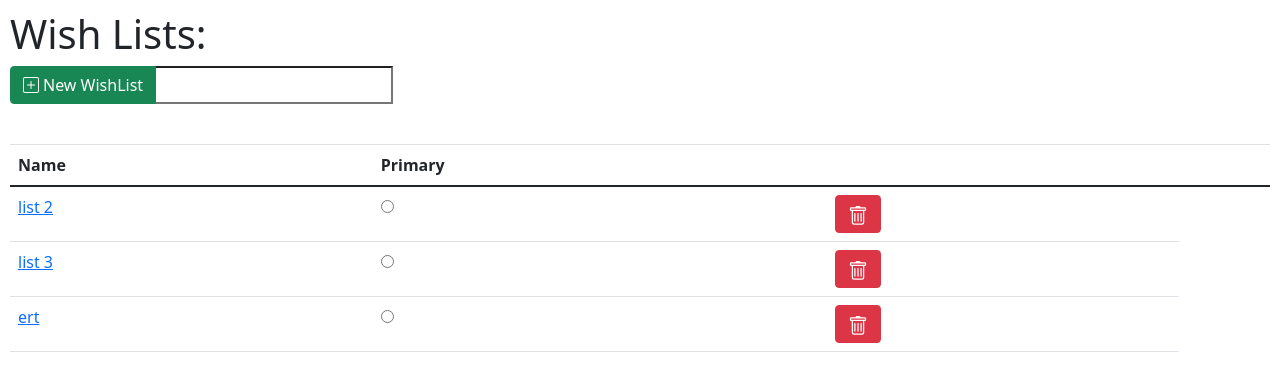
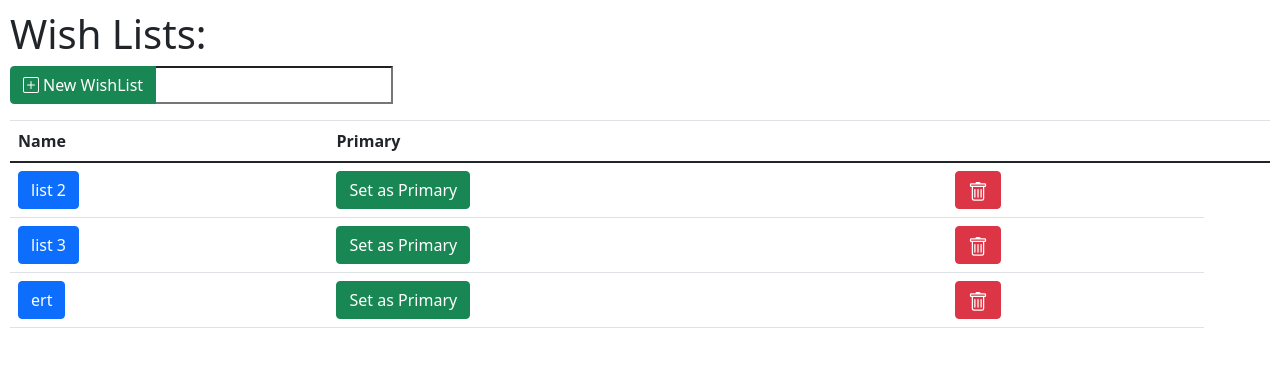
Before and after one commit to camilailiberg/GeekText, a Django app: page /wishlist/ in a window 1280 px wide. Shown: the part 59-450 px from the top of the page. Run offline with Django 3.2, Linux system fonts and the light colour scheme; a user stored in the database is signed in; data comes from the database, SQL or seed files in the repository; both versions use the stored data as it was after the commit; some libraries are stand-ins or nearby versions.

Commit message:
User can acces book view from cart and wish lists. User can set a primary wishlistand remove the primary status if they want. User can transfer books between wishlists. User can add books to their wishlists from book detail view

```diff
--- a/CEN_Library_Project/bookdetails/templates/bookdetails/book_detail.html
+++ b/CEN_Library_Project/bookdetails/templates/bookdetails/book_detail.html
@@ -102,7 +102,7 @@
 
                 <div class="row align-items-center">
                     <div class="col" style="text-align: center;">
-                        <a href="#" class="text-decoration-none" style="color: #68836a">
+                        <button onclick="window.location.href='http://127.0.0.1:8000/wishlist/addbooktowishlist/{{book.id}}/{{book.id}}';" type="button" class="btn btn-primary">
                             <svg xmlns="http://www.w3.org/2000/svg" width="25" height="25" fill="currentColor"
                                  class="bi bi-bookmark-heart" viewBox="0 0 16 16" data-darkreader-inline-fill=""
                                  style="--darkreader-inline-fill: currentColor;">
@@ -111,7 +111,7 @@
                                 <path d="M2 2a2 2 0 0 1 2-2h8a2 2 0 0 1 2 2v13.5a.5.5 0 0 1-.777.416L8 13.101l-5.223 2.815A.5.5 0 0 1 2 15.5V2zm2-1a1 1 0 0 0-1 1v12.566l4.723-2.482a.5.5 0 0 1 .554 0L13 14.566V2a1 1 0 0 0-1-1H4z"></path>
                             </svg>
                             Add to WishList
-                        </a>
+                        </button>
                     </div>
 
                     <div class="col">
--- a/CEN_Library_Project/bookdetails/views.py
+++ b/CEN_Library_Project/bookdetails/views.py
@@ -69,8 +69,6 @@ def move_book_to_cart(request, bookid):
                 item.save()
                 cart.save()
                 return redirect('index', bookid)
-                # return redirect('cart')
         cartitem = ShoppingCartItem.objects.all()
         cartitem.create(shoppingcart=cart, book=bk, quantity=1, ordered=False, savedforlater=False)
         return redirect('index', bookid)
-        # return redirect('cart')
--- a/CEN_Library_Project/wishlist/models.py
+++ b/CEN_Library_Project/wishlist/models.py
@@ -9,7 +9,7 @@ from bookdetails.models import Book
 
 class WishList(models.Model):
     name = models.CharField(max_length=200)
-    primary = models.BooleanField(True, False)
+    primary = models.BooleanField(default=False)
     user = models.ForeignKey(User, on_delete=models.CASCADE, related_name="wishlist", null=True)
     book = models.ManyToManyField(Book, related_name="bookwish")
 
--- a/CEN_Library_Project/wishlist/templates/wishlist/delete.html
+++ b/CEN_Library_Project/wishlist/templates/wishlist/delete.html
@@ -13,7 +13,7 @@ Delete
     </style>
 <div class="information">
     <p>Are you sure you want to delete "{{wl.name}}"?</p>
-    <button onclick="window.location.href='http://127.0.0.1:8000/wishlist/';" type="button" class="btn btn-danger">Cancel</button>
+    <button onclick="window.location.href='http://127.0.0.1:8000/wishlist';" type="button" class="btn btn-danger">Cancel</button>
     <br>
     <br>
 
--- a/CEN_Library_Project/wishlist/templates/wishlist/remove.html
+++ b/CEN_Library_Project/wishlist/templates/wishlist/remove.html
@@ -7,7 +7,7 @@ Remove
 {% block content%}
 
 <p>Are you sure you want to delete "{{bk.title}}" from your Wish List?</p>
-<button onclick="window.location.href='http://127.0.0.1:8000/wishlist/';" type="button" class="btn btn-danger">Cancel</button>
+<button onclick="window.location.href='http://127.0.0.1:8000/wishlist/{{wl.id}}';" type="button" class="btn btn-danger">Cancel</button>
 <br>
 <br>
 
--- a/CEN_Library_Project/wishlist/templates/wishlist/wishlisthome.html
+++ b/CEN_Library_Project/wishlist/templates/wishlist/wishlisthome.html
@@ -10,9 +10,14 @@ Wish List
     {{message}}
 </div>
 {% endif %}
+{% if counter2 > 0 %}
+<div class="alert alert-danger" role="alert">
+    {{message2}}
+</div>
+{% endif %}
 <h1>Wish Lists:</h1>
 
-<form  action="#" method="post">
+<form  action="http://127.0.0.1:8000/wishlist/" method="post">
 {% csrf_token %}
     <div class="input-group mb-3">
         <div class="input-group-prepend">
@@ -25,8 +30,7 @@ Wish List
         </div>
         <input name="new" type="text">
     </div>
-    <br>
-
+</form>
 <table class="table">
     <thead>
             <th>Name</th>
@@ -34,18 +38,40 @@ Wish List
             <th></th>
             <th></th>
     </thead>
-        {% for wl in wl %}
-    <tr>
-            <td><a href="http://127.0.0.1:8000/wishlist/{{wl.id}}">{{wl.name}}</a></td>
-            <td><input name="primary"type="radio" value="{{wl.primary}}"></input</td>
-            <td><button class="btn btn-danger" onclick="window.location.href='delete/{{wl.id}}';" type="button">
-            <svg class="bi bi-trash" fill="currentColor" height="20" viewBox="0 0 16 16" width="20" xmlns="http://www.w3.org/2000/svg">
-                <path d="M5.5 5.5A.5.5 0 0 1 6 6v6a.5.5 0 0 1-1 0V6a.5.5 0 0 1 .5-.5zm2.5 0a.5.5 0 0 1 .5.5v6a.5.5 0 0 1-1 0V6a.5.5 0 0 1 .5-.5zm3 .5a.5.5 0 0 0-1 0v6a.5.5 0 0 0 1 0V6z"/>
-                <path d="M14.5 3a1 1 0 0 1-1 1H13v9a2 2 0 0 1-2 2H5a2 2 0 0 1-2-2V4h-.5a1 1 0 0 1-1-1V2a1 1 0 0 1 1-1H6a1 1 0 0 1 1-1h2a1 1 0 0 1 1 1h3.5a1 1 0 0 1 1 1v1zM4.118 4L4 4.059V13a1 1 0 0 0 1 1h6a1 1 0 0 0 1-1V4.059L11.882 4H4.118zM2.5 3V2h11v1h-11z" fill-rule="evenodd"/>
-            </svg></button></td></tr>
+        {% for list in wl %}
+        <tr>
+            <td>
+                <button onclick="window.location.href='http://127.0.0.1:8000/wishlist/{{list.id}}';" type="button" class="btn btn-primary">
+                    {{list.name}}
+                </button>
+                {% if list.primary == True %}
+                    <button type="button" class="btn btn-danger">Primary</button>
+                {% endif %}
+            </td>
+            <td>
+                {% if list.primary == False %}
+                <form action="{% url 'set_primary' list.id %}" method="POST">
+                    {% csrf_token %}
+                    <button type="submit", name="Confirm", class="btn btn-success", value="new">Set as Primary</button>
+                </form>
+                {% endif %}
+                {% if list.primary == True %}
+                <form action="{% url 'remove_primary' %}" method="POST">
+                    {% csrf_token %}
+                    <button type="submit", name="Confirm", class="btn btn-danger", value="new">Remove Primary</button>
+                </form>
+                {% endif %}
+            </td>
+            <td>
+                <button class="btn btn-danger" onclick="window.location.href='http://127.0.0.1:8000/wishlist/delete/{{list.id}}';" type="button">
+                    <svg class="bi bi-trash" fill="currentColor" height="20" viewBox="0 0 16 16" width="20" xmlns="http://www.w3.org/2000/svg">
+                        <path d="M5.5 5.5A.5.5 0 0 1 6 6v6a.5.5 0 0 1-1 0V6a.5.5 0 0 1 .5-.5zm2.5 0a.5.5 0 0 1 .5.5v6a.5.5 0 0 1-1 0V6a.5.5 0 0 1 .5-.5zm3 .5a.5.5 0 0 0-1 0v6a.5.5 0 0 0 1 0V6z"/>
+                        <path d="M14.5 3a1 1 0 0 1-1 1H13v9a2 2 0 0 1-2 2H5a2 2 0 0 1-2-2V4h-.5a1 1 0 0 1-1-1V2a1 1 0 0 1 1-1H6a1 1 0 0 1 1-1h2a1 1 0 0 1 1 1h3.5a1 1 0 0 1 1 1v1zM4.118 4L4 4.059V13a1 1 0 0 0 1 1h6a1 1 0 0 0 1-1V4.059L11.882 4H4.118zM2.5 3V2h11v1h-11z" fill-rule="evenodd"/>
+                    </svg>
+                </button>
+            </td>
+        </tr>
         {% endfor %}
 </table>
 
-</form>
-
 {% endblock%}
--- a/CEN_Library_Project/wishlist/urls.py
+++ b/CEN_Library_Project/wishlist/urls.py
@@ -3,9 +3,13 @@ from wishlist import views
 
 urlpatterns = [
     path("", views.wishlist, name="wishlist"),
-    path("<int:id>", views.index, name="index"),
+    path("<int:id>", views.index, name="indexwl"),
     path("delete/<int:id>", views.delete_wishlist, name="delete_wishlist"),
     path("remove/<int:id>", views.remove_book, name="remove_book"),
     path("transfer/<int:bookid>", views.move_book, name="move_book"),
     path("movetocart/<int:bookid>", views.move_to_cart, name="move_to_cart"),
+    path("transferbook/<int:fromwishlistid>/<int:towishlistid>/<int:bookid>", views.transfer_book, name="transfer_book"),
+    path("addbooktowishlist/<int:towishlistid>/<int:bookid>", views.add_book_to_wishlist, name="add_book_to_wishlist"),
+    path("setprimary/<int:wishlistid>", views.set_primary, name="set_primary"),
+    path("removeprimary/", views.remove_primary, name="remove_primary"),
 ]
--- a/CEN_Library_Project/wishlist/views.py
+++ b/CEN_Library_Project/wishlist/views.py
@@ -2,8 +2,6 @@ from django.shortcuts import render, redirect
 from django.contrib.auth.models import User
 from django.db.models.signals import post_save
 from .models import WishList
-from cart.models import ShoppingCart
-from cart.models import ShoppingCartItem
 from register.models import Profile
 from bookdetails.models import Book
 from cart.models import ShoppingCart
@@ -12,18 +10,18 @@ from cart.models import ShoppingCartItem
 # Create your views here.
 
 
-
 def index(response, id):  # good to go
     wl = WishList.objects.get(id=id)
     global wishlist_id
     wishlist_id = id
     bk = wl.book.all()
-    return render(response, "wishlist/list.html", {"bk": bk})
+    return render(response, "wishlist/list.html", {"wl":wl, "bk": bk})
 
 
 def wishlist(response):  # good to go
     wl = WishList.objects.filter(user=response.user)
     counter = 0
+    counter2 = 0
 
     if response.method == "POST":
         print(response.POST)
@@ -42,9 +40,49 @@ def wishlist(response):  # good to go
                     return render(response, "wishlist/wishlisthome.html", {"wl": wl, "counter": counter, "message": message})
                     raise Exception("Maximum number of List")
             else:
+                message2 = "Ups! The name for your list is too short, it must contain at least 3 letters."
+                for i in message2:
+                    counter2 += 1
+                return render(response, "wishlist/wishlisthome.html",
+                              {"wl": wl, "counter2": counter2, "message2": message2})
                 raise Exception("Invalid Name")
 
     return render(response, "wishlist/wishlisthome.html", {"wl": wl})
+
+
+def set_primary(request, wishlistid):
+    wl = WishList.objects.filter(user=request.user)
+
+    if request.method == 'POST':
+        userlists = WishList.objects.all()
+        for l in userlists:
+            if l.user == request.user and l.primary:
+                l.primary = False
+                l.save()
+        setprimarywishlist = WishList.objects.get(id=wishlistid)
+        setprimarywishlist.primary = True
+        setprimarywishlist.save()
+        wl = WishList.objects.filter(user=request.user)
+        return render(request, "wishlist/wishlisthome.html", {"wl": wl})
+
+    else:
+        return render(request, "wishlist/wishlisthome.html", {"wl": wl})
+
+
+def remove_primary(request):
+    wl = WishList.objects.filter(user=request.user)
+
+    if request.method == 'POST':
+        userlists = WishList.objects.all()
+        for l in userlists:
+            if l.user == request.user and l.primary:
+                l.primary = False
+                l.save()
+        wl = WishList.objects.filter(user=request.user)
+        return render(request, "wishlist/wishlisthome.html", {"wl": wl})
+
+    else:
+        return render(request, "wishlist/wishlisthome.html", {"wl": wl})
 
 
 def delete_wishlist(request, id):  # good to go
@@ -63,9 +101,9 @@ def remove_book(request, id):  # good to go
     bk = wl.book.get(id=id)
     if request.method == "POST":
         wl.book.remove(bk)
-        return redirect('/wishlist/')
+        return redirect('indexwl', wl.id)
 
-    return render(request, 'wishlist/remove.html', {"bk": bk})
+    return render(request, 'wishlist/remove.html', {"bk": bk, "wl": wl})
 
 
 def move_book(request, id):
@@ -97,8 +135,39 @@ def move_to_cart(response, bookid):
             item.save()
             cart.save()
             wl.book.remove(bk)
-            return redirect('/wishlist/')
+            return redirect('indexwl', wl.id)
     cartitem = ShoppingCartItem.objects.all()
     cartitem.create(shoppingcart=cart, book=bk, quantity=1, ordered=False, savedforlater=False)
     wl.book.remove(bk)
-    return redirect('/wishlist/')
+    return redirect('indexwl', wl.id)
+
+
+def transfer_book(request, fromwishlistid, towishlistid, bookid):
+    userid = request.user.id
+    allWishLists = WishList.objects.all()
+    wl = WishList.objects.get(id=fromwishlistid)
+    tolist = WishList.objects.get(id=towishlistid)
+    bk = Book.objects.get(id=bookid)
+
+    if request.method == 'POST':
+        wl.book.remove(bk)
+        tolist.book.add(bk)
+        wl.save()
+        tolist.save()
+        return redirect('indexwl', tolist.id)
+
+    return render(request, 'wishlist/transfer_book.html', {"allWishLists": allWishLists, "wl": wl, "bk": bk})
+
+
+def add_book_to_wishlist(request, towishlistid, bookid):
+    userid = request.user.id
+    allWishLists = WishList.objects.all()
+    bk = Book.objects.get(id=bookid)
+
+    if request.method == 'POST':
+        tolist = WishList.objects.get(id=towishlistid)
+        tolist.book.add(bk)
+        tolist.save()
+        return redirect('indexwl', tolist.id)
+
+    return render(request, 'wishlist/add_book_to_wishlist.html', {"allWishLists": allWishLists, "bk": bk})
```
Also changed, not shown: CEN_Library_Project/cart/templates/cart/shoppingcart.html (+6 -2 lines), CEN_Library_Project/wishlist/templates/wishlist/list.html (+24 -7 lines), CEN_Library_Project/db.sqlite3.
